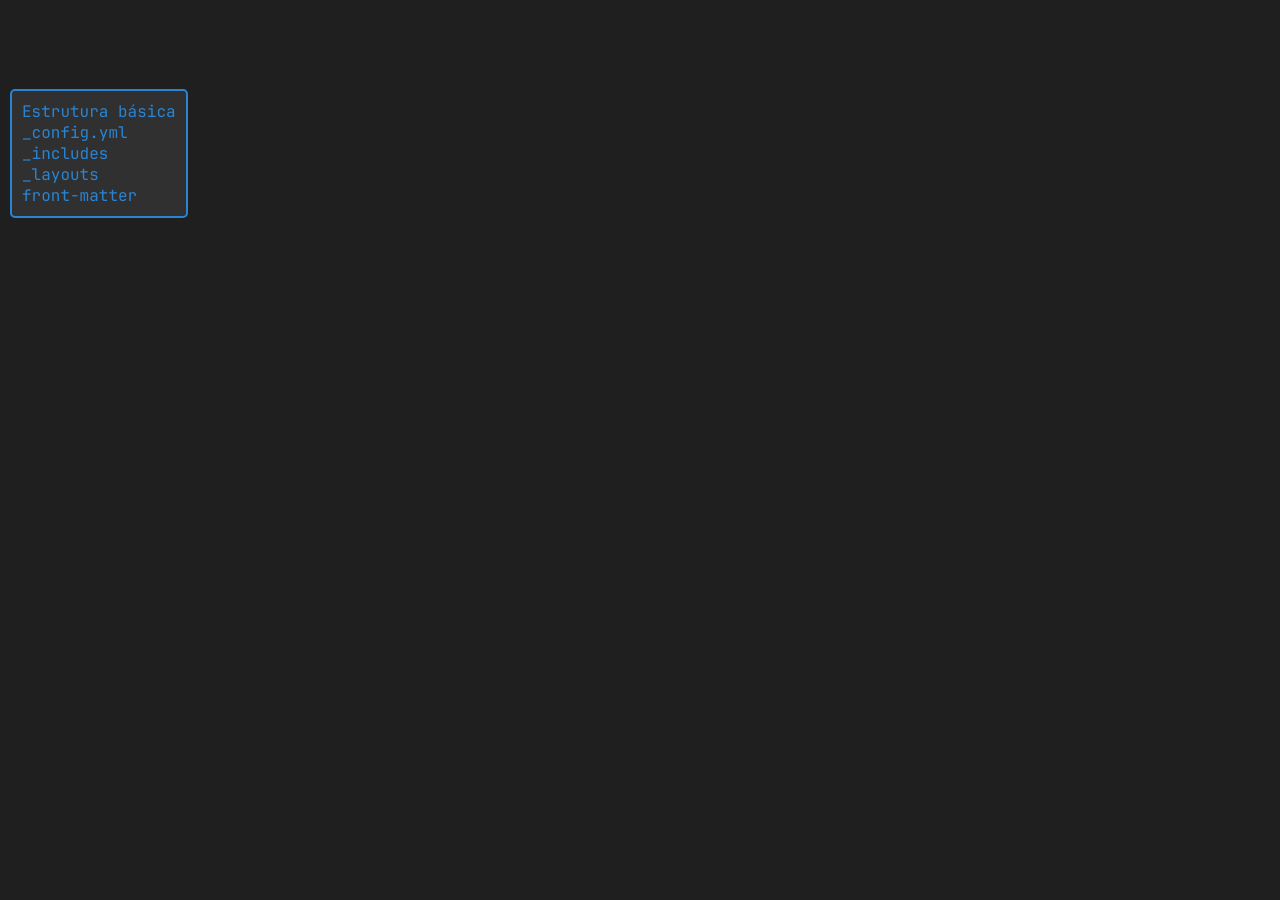
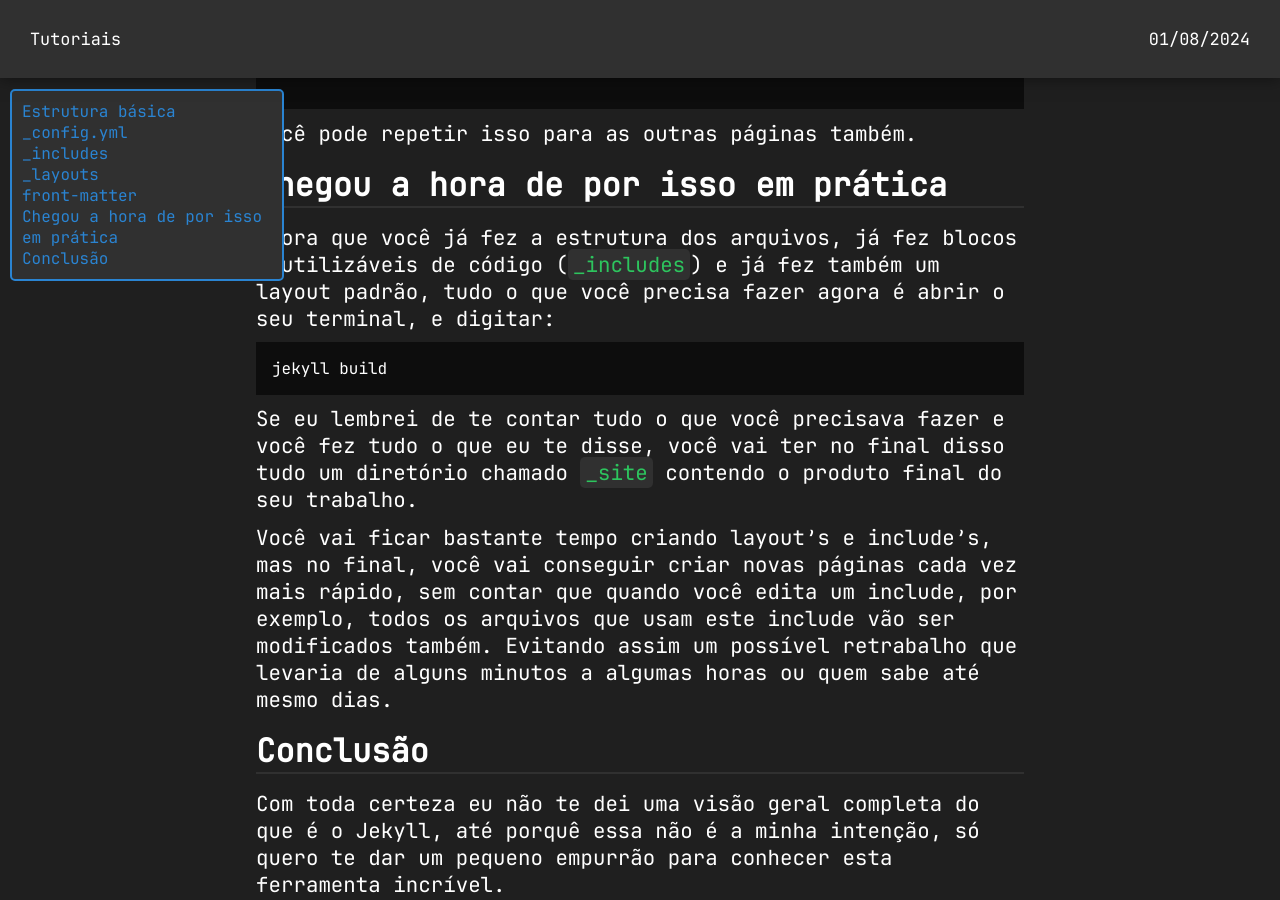
Before and after one commit to tukainpng/tukainpng.github.io, a Jekyll site: the page built from _tutorials/2024-08-01-como-usar-o-jekyll.md, in a window 1280 px wide and 900 px high, scrolled down 5759 px. Built offline with Jekyll 4.4.1, drawn with Linux system fonts in a browser that asks for light colours; some of the changed text lies outside the part shown.

Commit message:
Primeiro tutorial finalizado

````diff
--- a/_tutorials/2024-08-01-como-usar-o-jekyll.md
+++ b/_tutorials/2024-08-01-como-usar-o-jekyll.md
@@ -223,3 +223,68 @@ description: "Meu primeiro site utilizando Jekyll!"
 ---
 {% endraw %}
 ```
+
+Depois disso, é só escrever qualquer coisa que você quiser abaixo da
+`front-matter`
+
+```liquid
+{% raw %}
+---
+layout: default
+title: "Página Inicial"
+description: "Meu primeiro site utilizando Jekyll!"
+---
+
+Oiê :3
+
+Meu nome é Jorjingameplay420_69, tudo bom com você?
+{% endraw %}
+```
+
+Você pode repetir isso para as outras páginas também.
+
+# Chegou a hora de por isso em prática
+
+Agora que você já fez a estrutura dos arquivos, já fez blocos reutilizáveis de
+código (`_includes`) e já fez também um layout padrão, tudo o que você precisa
+fazer agora é abrir o seu terminal, e digitar:
+
+```bash
+jekyll build
+```
+
+Se eu lembrei de te contar tudo o que você precisava fazer e você fez tudo o
+que eu te disse, você vai ter no final disso tudo um diretório chamado `_site`
+contendo o produto final do seu trabalho.
+
+Você vai ficar bastante tempo criando layout's e include's, mas no final, você
+vai conseguir criar novas páginas cada vez mais rápido, sem contar que quando
+você edita um include, por exemplo, todos os arquivos que usam este include vão
+ser modificados também. Evitando assim um possível retrabalho que levaria de
+alguns minutos a algumas horas ou quem sabe até mesmo dias.
+
+# Conclusão
+
+Com toda certeza eu não te dei uma visão geral completa do que é o Jekyll, até
+porquê essa não é a minha intenção, só quero te dar um pequeno empurrão para
+conhecer esta ferramenta incrível.
+
+Este website inclusive, é construído inteiramente utilizando o Jekyll. Fazendo
+uso de partes mais programáticas do Jekyll e outras mais avançadas (nem tanto
+na verdade). Tanto que eu não faço uso de nenhuma linha de Javascript, só uso
+coisas que são nativas do Jekyll, e também faço 30 pactos com o cara da
+biqueira embaixo da terra para fazer um CSS que faz parecer que eu tô usando
+React ou TailwindCSS.
+
+Sinta-se livre para examinar o "[código-fonte](https://github.com/tukainpng/tukainpng.github.io)"
+deste website, quem sabe você aprenda algo de verdade vendo como que se usa o
+Jekyll na prática.
+
+Logicamente, eu recomendo fortemente que você [RTFM](https://jekyllrb.com/docs/)
+(pesquise no Google o que isso significa 😁)
+
+Enfim, eu vou dar o fora agora, qualquer erro que você perceba neste artigo ou
+qualquer ideia que você tenha para melhorar ele, por favor, abra uma issue no
+Github comentando sobre.
+
+Espero que eu tenha sido útil para você, e até a próxima!
````
Also changed, not shown: other parts of _tutorials/2024-08-01-como-usar-o-jekyll.md (+1 -1 lines).
